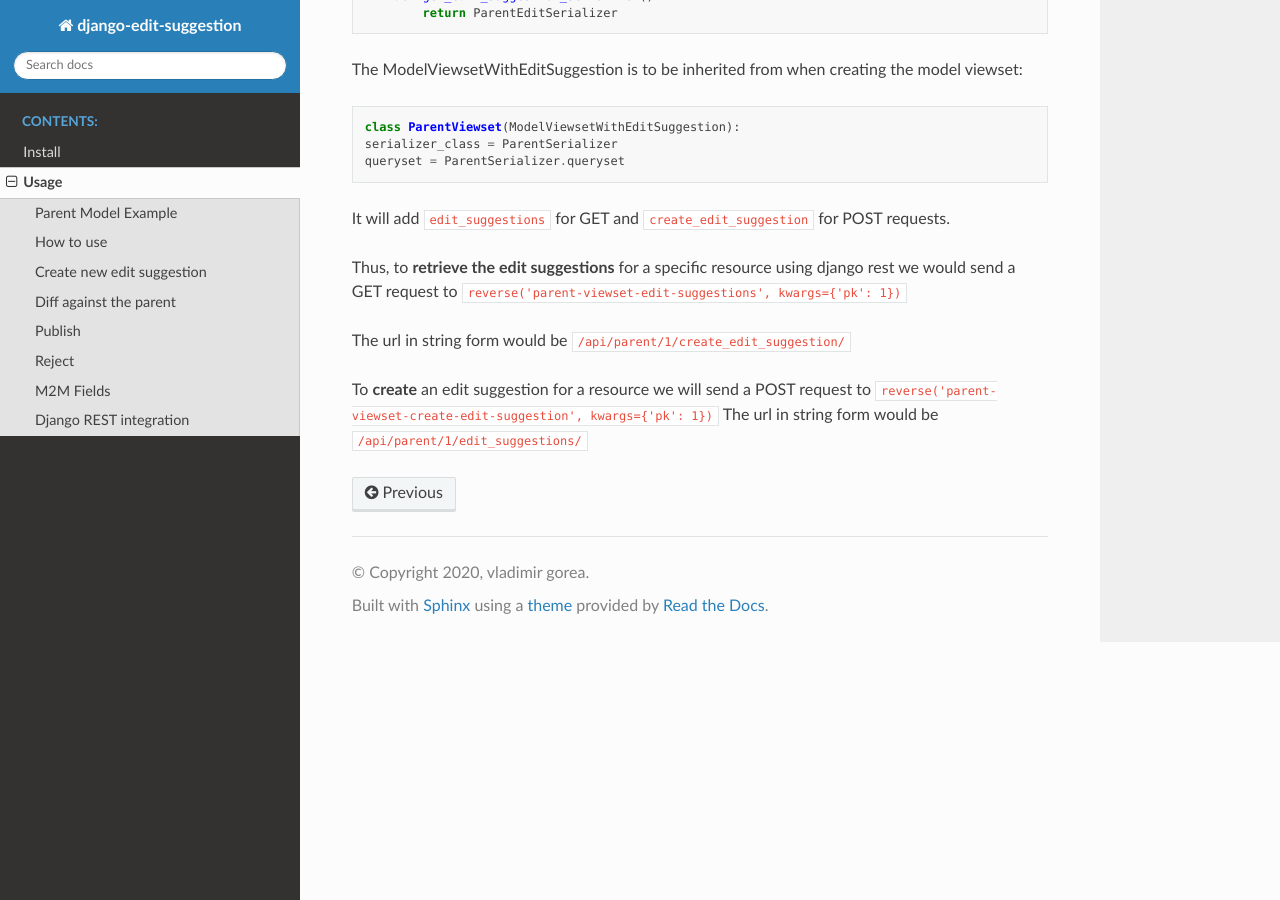
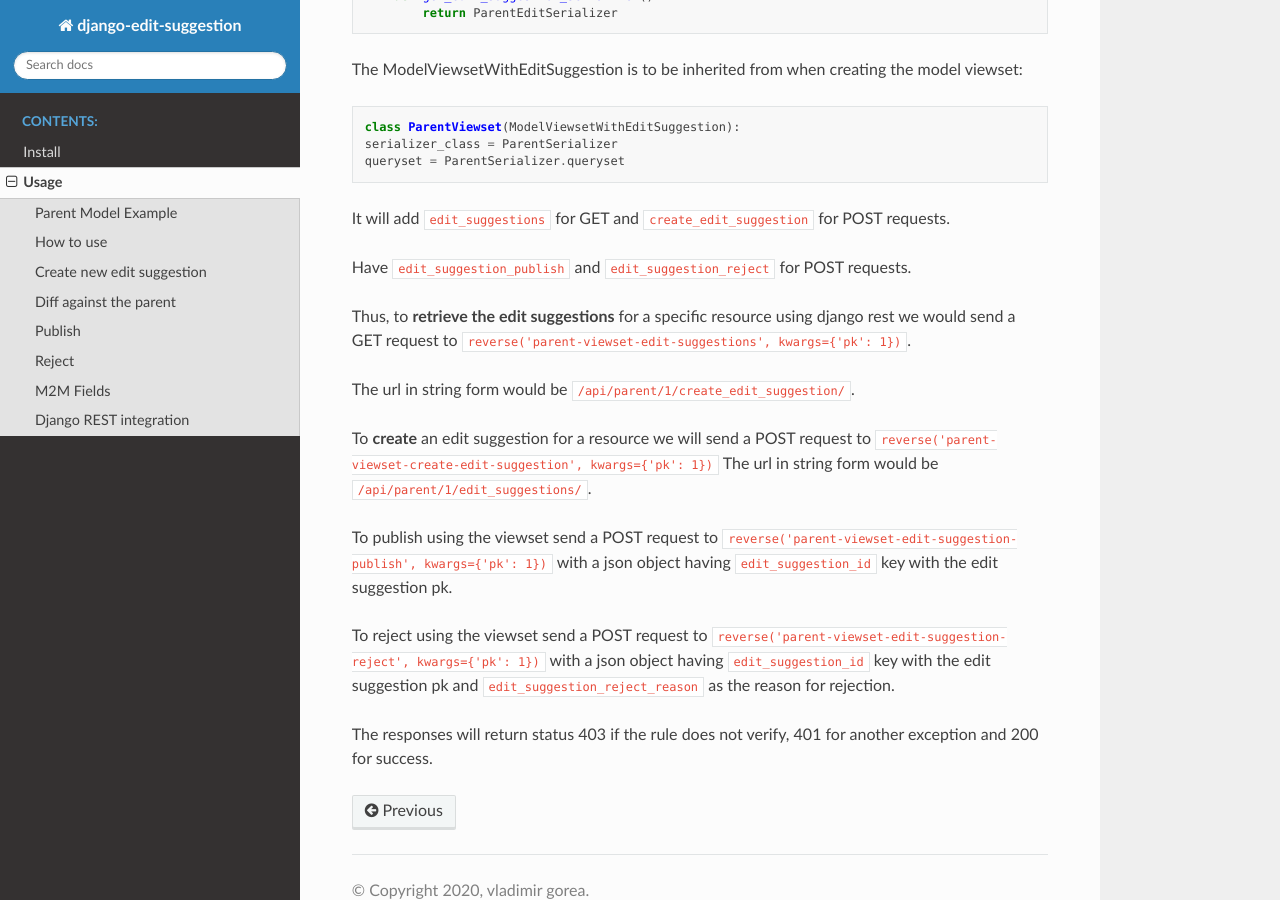
Before and after one commit to smileservices/django-edit-suggestion, a Sphinx documentation site: the page built from docs/usage.rst, in a window 1280 px wide and 900 px high, scrolled down 3171 px. Built offline with Sphinx 7.4.7 and the Read the Docs theme 2.0.0, drawn with Linux system fonts in a browser that asks for light colours.

Commit message:
change version and update docs

```diff
--- a/docs/index.rst
+++ b/docs/index.rst
@@ -27,6 +27,10 @@ https://github.com/smileservices/django-edit-suggestion
 Changes
 ~~~~~~~
 
+1.25
+   #. add ``edit_suggestion_publish`` and ``edit_suggestion_reject`` to ``ModelViewsetWithEditSuggestion`` viewset
+   #. create tests for them
+
 1.24
    #. add m2m support to ``diff_against_parent``
 
--- a/docs/usage.rst
+++ b/docs/usage.rst
@@ -170,6 +170,8 @@ The ModelViewsetWithEditSuggestion is to be inherited from when creating the mod
 
 It will add ``edit_suggestions`` for GET and ``create_edit_suggestion`` for POST requests.
 
+Have ``edit_suggestion_publish`` and ``edit_suggestion_reject`` for POST requests.
+
 .. code-block:: python
     # urls.py
     from rest_framework.routers import DefaultRouter
@@ -184,9 +186,19 @@ It will add ``edit_suggestions`` for GET and ``create_edit_suggestion`` for POST
     ]
 
 Thus, to **retrieve the edit suggestions** for a specific resource using django rest we would send
-a GET request to ``reverse('parent-viewset-edit-suggestions', kwargs={'pk': 1})``
+a GET request to ``reverse('parent-viewset-edit-suggestions', kwargs={'pk': 1})``.
 
-The url in string form would be ``/api/parent/1/create_edit_suggestion/``
+The url in string form would be ``/api/parent/1/create_edit_suggestion/``.
 
-To **create** an edit suggestion for a resource we will send a POST request  to ``reverse('parent-viewset-create-edit-suggestion', kwargs={'pk': 1})``
-The url in string form would be ``/api/parent/1/edit_suggestions/``
+To **create** an edit suggestion for a resource we will send a POST request
+to ``reverse('parent-viewset-create-edit-suggestion', kwargs={'pk': 1})``
+The url in string form would be ``/api/parent/1/edit_suggestions/``.
+
+
+To publish using the viewset send a POST request to ``reverse('parent-viewset-edit-suggestion-publish', kwargs={'pk': 1})``
+with a json object having ``edit_suggestion_id`` key with the edit suggestion pk.
+
+To reject using the viewset send a POST request to ``reverse('parent-viewset-edit-suggestion-reject', kwargs={'pk': 1})``
+with a json object having ``edit_suggestion_id`` key with the edit suggestion pk and ``edit_suggestion_reject_reason`` as the reason for rejection.
+
+The responses will return status 403 if the rule does not verify, 401 for another exception and 200 for success.
--- a/setup.py
+++ b/setup.py
@@ -2,7 +2,7 @@ from setuptools import setup
 
 setup(
     name='django-edit-suggestion',
-    version='1.24',
+    version='1.25',
     description='A django package for creating multiple users editable models',
     url='https://github.com/smileservices/django-edit-suggestion',
     author='Vladimir Gorea',
```
Also changed, not shown: 11 other files.
